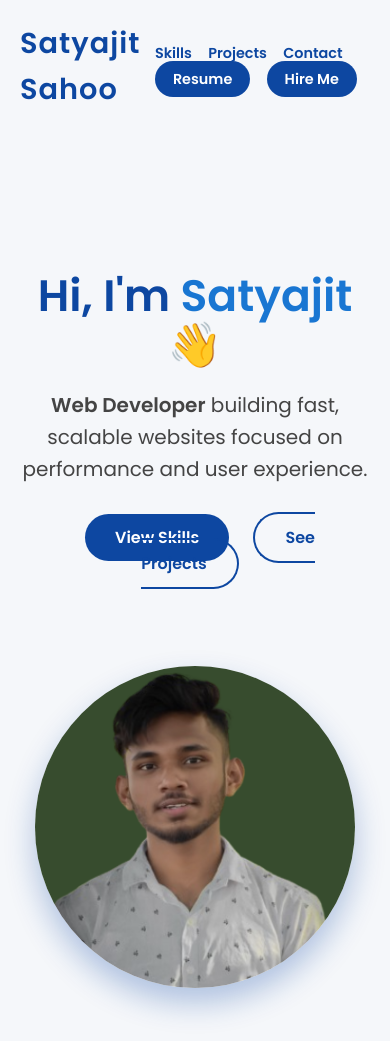
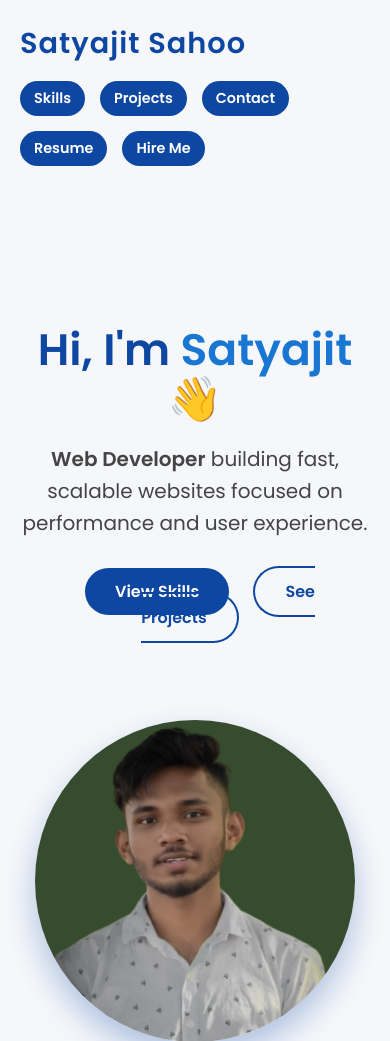
Before and after one commit to satyajitsahoo7/My-Portfolio, a plain HTML site: page index.html in a window 390 px wide. Shown: the top 1041 px of the page. Drawn offline with Linux system fonts and the light colour scheme.

Commit message:
styles.css

```diff
--- a/styles.css
+++ b/styles.css
@@ -18,7 +18,6 @@ body {
 
 /* Navbar */
 .navbar {
-
   width: 100%;
   background: transparent;
   padding: 20px 0;
@@ -354,4 +353,35 @@ footer {
     margin-left: 12px;
     font-size: 0.9rem;
   }
+
+  /* Mobile navbar fixes */
+  .nav-container {
+    flex-direction: column;
+    align-items: flex-start;
+  }
+
+  .nav-links {
+    display: flex;
+    flex-wrap: wrap;
+    gap: 10px;
+    margin-top: 10px;
+  }
+
+  .nav-links a {
+    font-size: 0.9rem;
+    padding: 6px 14px;
+    background-color: #0d47a1;
+    color: #fff;
+    border-radius: 20px;
+    white-space: nowrap;
+    margin: 5px 5px 0 0;
+  }
+
+  .nav-links a:hover {
+    background-color: #1976d2;
+  }
+
+  .nav-links a::after {
+    display: none;
+  }
 }
```
